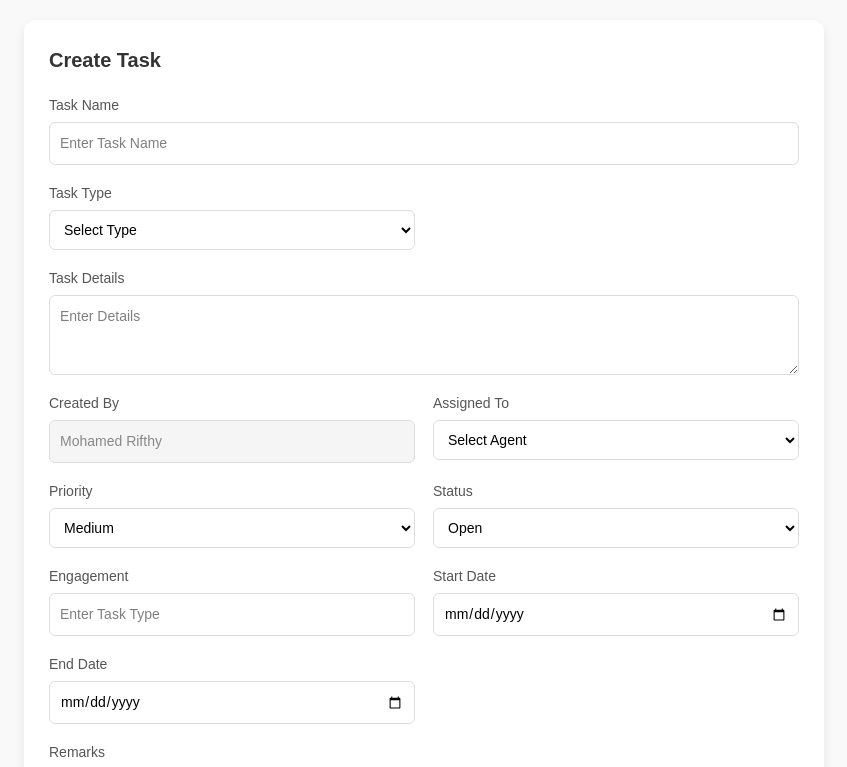
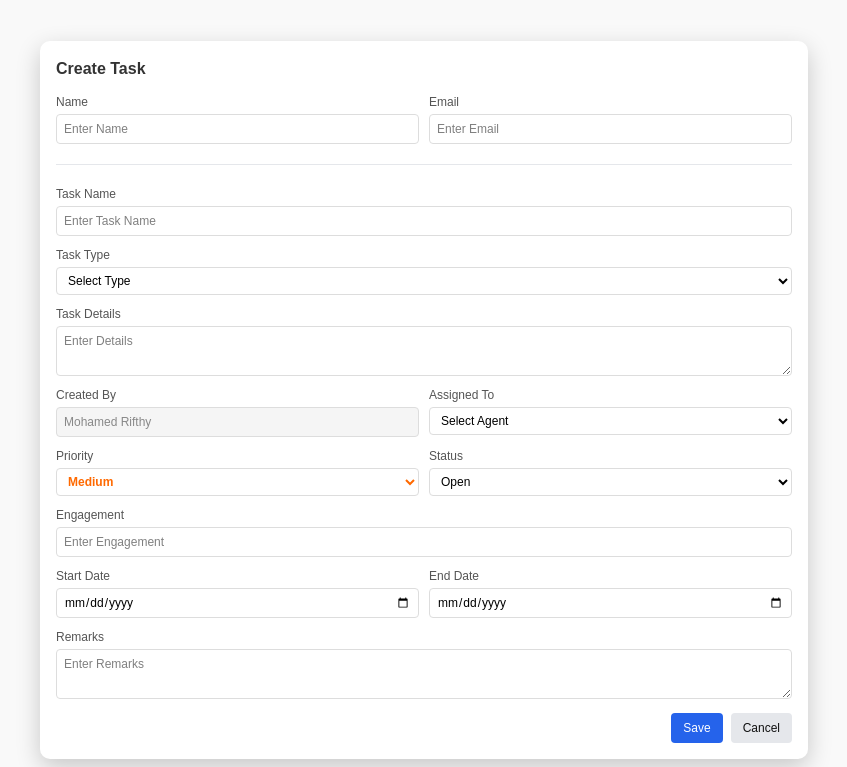
Before and after one commit to Nayana2103/task_manager, a React (Vite) app: page /create in a window 1280 px wide. Shown: the top 767 px of the page, without its empty margins (216-1063 px from the left). Built offline with nearby package versions, Linux system fonts and the light colour scheme.

Commit message:
form fixed

```diff
--- a/src/App.jsx
+++ b/src/App.jsx
@@ -1,7 +1,7 @@
 import { BrowserRouter as Router, Routes, Route } from "react-router-dom";
 import TaskTable from "./components/TaskTable";
 import TaskForm from "./components/TaskForm";
-
+import "./styles/style.css"
 function App() {
   return (
     <Router>
--- a/src/components/TaskForm.jsx
+++ b/src/components/TaskForm.jsx
@@ -1,34 +1,72 @@
-import React from "react";
+import React, { useState } from "react";
 import "../styles/TaskForm.css";
 
 function TaskForm() {
+  const [priority, setPriority] = useState("Medium");
+
+  const getPriorityClass = () => {
+    switch (priority) {
+      case "Low":
+        return "text-green-600";
+      case "Medium":
+        return "text-orange-500";
+      case "High":
+        return "text-red-600";
+      default:
+        return "";
+    }
+  };
+
   return (
+    <div className="task-form-container">
       <div className="task-form">
         <h2 className="form-title">Create Task</h2>
 
         <div className="form-grid">
+          {/* Name */}
+          <div className="form-group half">
+            <label>Name</label>
+            <input type="text" placeholder="Enter Name" />
+          </div>
+
+          {/* Email */}
+          <div className="form-group half">
+            <label>Email</label>
+            <input type="email" placeholder="Enter Email" />
+          </div>
+        </div>
+
+        {/* Divider */}
+        <hr className="form-divider" />
+
+        <div className="form-grid">
+          {/* Task Name */}
           <div className="form-group full">
             <label>Task Name</label>
             <input type="text" placeholder="Enter Task Name" />
           </div>
 
-        <div className="form-group half">
+          {/* Task Type */}
+          <div className="form-group full">
             <label>Task Type</label>
             <select>
               <option>Select Type</option>
             </select>
           </div>
 
+          {/* Task Details */}
           <div className="form-group full">
             <label>Task Details</label>
             <textarea placeholder="Enter Details"></textarea>
           </div>
 
+          {/* Created By */}
           <div className="form-group half">
             <label>Created By</label>
             <input type="text" value="Mohamed Rifthy" disabled />
           </div>
 
+          {/* Assigned To */}
           <div className="form-group half">
             <label>Assigned To</label>
             <select>
@@ -36,15 +74,21 @@ function TaskForm() {
             </select>
           </div>
 
+          {/* Priority */}
           <div className="form-group half">
             <label>Priority</label>
-          <select defaultValue="Medium">
-            <option>Low</option>
-            <option>Medium</option>
-            <option>High</option>
+            <select
+              value={priority}
+              onChange={(e) => setPriority(e.target.value)}
+              className={`${getPriorityClass()} font-semibold`}
+            >
+              <option value="Low" className="text-green-600">Low</option>
+              <option value="Medium" className="text-orange-500">Medium</option>
+              <option value="High" className="text-red-600">High</option>
             </select>
           </div>
 
+          {/* Status */}
           <div className="form-group half">
             <label>Status</label>
             <select defaultValue="Open">
@@ -54,27 +98,30 @@ function TaskForm() {
             </select>
           </div>
 
-        <div className="form-group half">
+          {/* Engagement */}
+          <div className="form-group full">
             <label>Engagement</label>
-          <input type="text" placeholder="Enter Task Type" />
+            <input type="text" placeholder="Enter Engagement" />
           </div>
 
+          {/* Dates */}
           <div className="form-group half">
             <label>Start Date</label>
             <input type="date" />
           </div>
-
           <div className="form-group half">
             <label>End Date</label>
             <input type="date" />
           </div>
 
+          {/* Remarks */}
           <div className="form-group full">
             <label>Remarks</label>
             <textarea placeholder="Enter Remarks"></textarea>
           </div>
         </div>
 
+        {/* Actions */}
         <div className="form-actions">
           <button type="submit" className="btn-primary">
             Save
@@ -84,6 +131,7 @@ function TaskForm() {
           </button>
         </div>
       </div>
+    </div>
   );
 }
 
--- a/src/styles/TaskForm.css
+++ b/src/styles/TaskForm.css
@@ -1,57 +1,82 @@
-body {
-  font-family: "Satoshi", sans-serif;
-  background: #f9f9f9;
-  margin: 0;
-  padding: 20px;
+/* Container that centers the form like a modal */
+.task-form-container {
+  position: fixed;        /* stays fixed in viewport */
+  top: 0;
+  left: 0;
+  width: 100vw;
+  height: 100vh;
+  display: flex;
+  justify-content: center;
+  align-items: center;
+   /* light dim background (optional) */
+  z-index: 1000;          /* ensure it stays above other content */
+}
+.form-divider {
+  border: 0;
+  border-top: 1px solid #e5e7eb;
+  margin: 20px 0;
+}
+/* Modal-like form */
+.task-form {
+   width: 60vw;             /* ✅ now takes 60% of screen width */
+  max-height: 90vh;        /* leave some breathing space */
+  background: #fff;
+  padding: 16px;
+  border-radius: 10px;
+  box-shadow: 0 8px 24px rgba(0,0,0,0.2); /* lifted effect */
+  overflow-y: auto;
+  box-sizing: border-box;
+  scroll-behavior: smooth;
+
+  /* hide scrollbar */
+  scrollbar-width: none;     /* Firefox */
+  -ms-overflow-style: none;  /* IE/Edge */
+}
+.task-form::-webkit-scrollbar {
+  display: none;             /* Chrome/Safari */
 }
 
-.task-form {
-  max-width: 800px;
-  margin: auto;
-  background: #fff;
-  padding: 25px;
-  border-radius: 12px;
-  box-shadow: 0 4px 12px rgba(0,0,0,0.08);
-}
-
+/* Title */
 .form-title {
-  font-size: 20px;
+  font-size: 16px;
   font-weight: 600;
-  margin-bottom: 20px;
+  margin-bottom: 12px;
   color: #333;
 }
 
+/* Grid */
 .form-grid {
   display: grid;
   grid-template-columns: repeat(2, 1fr);
-  gap: 18px;
+  gap: 10px;
 }
 
 .form-group {
   display: flex;
   flex-direction: column;
 }
-
 .form-group.full {
   grid-column: span 2;
 }
 
 label {
-  font-size: 14px;
-  margin-bottom: 6px;
+  font-size: 12px;
+  margin-bottom: 3px;
   color: #555;
 }
 
-input, select, textarea {
-  padding: 10px;
+input,
+select,
+textarea {
+  padding: 5px 7px;
   border: 1px solid #ddd;
-  border-radius: 6px;
-  font-size: 14px;
+  border-radius: 4px;
+  font-size: 12px;
   font-family: inherit;
 }
 
 textarea {
-  min-height: 80px;
+  min-height: 50px;
   resize: vertical;
 }
 
@@ -60,22 +85,25 @@ input:disabled {
   color: #888;
 }
 
+/* Actions */
 .form-actions {
-  margin-top: 25px;
+  margin-top: 14px;
   display: flex;
-  gap: 12px;
+  gap: 8px;
+  justify-content: flex-end;
 }
 
 .btn-primary {
   background: #2563eb;
   color: white;
-  padding: 10px 18px;
+  padding: 6px 12px;
   border: none;
-  border-radius: 6px;
+  border-radius: 4px;
   cursor: pointer;
   font-weight: 500;
+  font-size: 12px;
+  transition: background 0.2s ease;
 }
-
 .btn-primary:hover {
   background: #1d4ed8;
 }
@@ -83,8 +111,9 @@ input:disabled {
 .btn-secondary {
   background: #e5e7eb;
   color: #111;
-  padding: 10px 18px;
+  padding: 6px 12px;
   border: none;
-  border-radius: 6px;
+  border-radius: 4px;
   cursor: pointer;
+  font-size: 12px;
 }
--- /dev/null
+++ b/src/styles/style.css
@@ -0,0 +1,6 @@
+body {
+  font-family: "Satoshi", sans-serif;
+  background: #f9f9f9;
+  margin: 0;
+  padding: 20px;
+}
```
Lines whose indentation alone changed are shown as unchanged.
